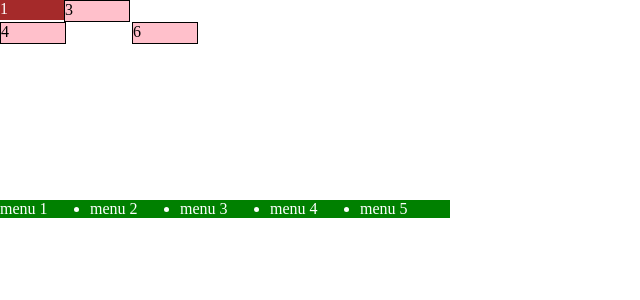
After one commit to gmateu/intro, a PHP site: page /left.html in a window 1280 px wide. The commit adds this page. Shown: the top 300 px of the page, without its empty margins (0-640 px from the left). Run offline with PHP 8.4, Linux system fonts and the light colour scheme.

Commit message:
propietat left i visibilitat

```diff
--- /dev/null
+++ b/css/left.css
@@ -0,0 +1,58 @@
+*{
+margin:0px;
+padding:0px;
+
+}
+
+
+#content{
+    width:50%;
+    height:200px;
+
+}
+
+#dos{
+    display:none;
+}
+
+#cinc{
+    visibility:hidden;
+}
+
+.clear{
+    clear:left;
+}
+
+.left{
+    float:left;
+    width:10%;
+    height:10%;
+    background:pink;
+    border:1px solid black;
+
+}
+
+.left:hover{
+    background:brown;
+    color:white;
+    border:2px white;
+}
+
+
+
+
+
+
+
+
+
+
+
+
+.menu{
+    background:green;
+    color:white;
+    width:90px;
+    float:left;
+
+}
--- /dev/null
+++ b/left.html
@@ -0,0 +1,33 @@
+
+<!DOCTYPE html PUBLIC "-//W3C//DTD XHTML 1.0 Strict//EN"
+	"http://www.w3.org/TR/xhtml1/DTD/xhtml1-strict.dtd">
+<html xmlns="http://www.w3.org/1999/xhtml" xml:lang="en" lang="en">
+
+<head>
+	<title>Float left</title>
+	<meta http-equiv="content-type" content="text/html;charset=utf-8" />
+    <link rel="stylesheet" type="text/css" href="css/left.css" />
+	<meta name="generator" content="Geany 1.23.1" />
+</head>
+
+<body>
+    <div id="content">
+        <div class="left">1</div>
+        <div id="dos" class="left">2</div>
+        <div class="left">3</div>
+        <div class="clear"></div>
+        <div class="left">4</div>
+        <div id="cinc" class="left">5</div>
+        <div class="left">6</div>
+    </div>
+
+    <ul>
+        <li class="menu">menu 1</li>
+        <li class="menu">menu 2</li>
+        <li class="menu">menu 3</li>
+        <li class="menu">menu 4</li>
+        <li class="menu">menu 5</li>
+    </ul>
+</body>
+
+</html>
```
Also changed, not shown: css/flotant.css (+35 -4 lines), flotant.html (+7 -5 lines).
